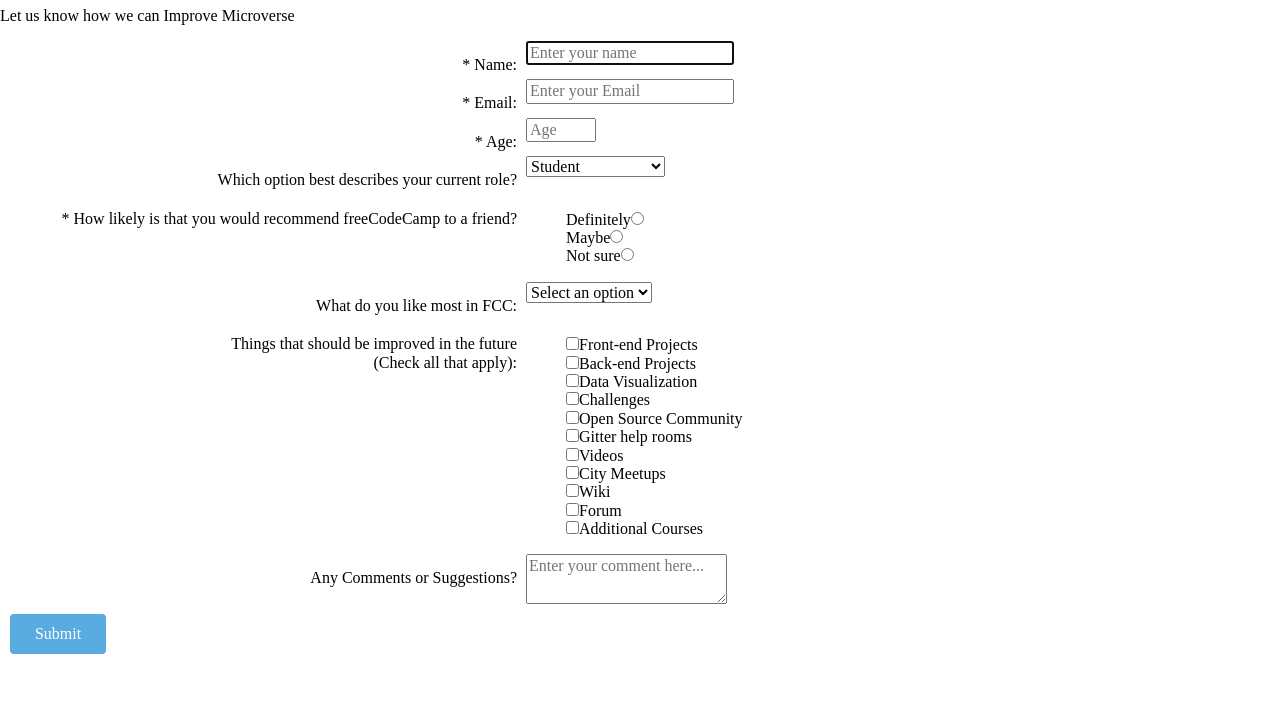
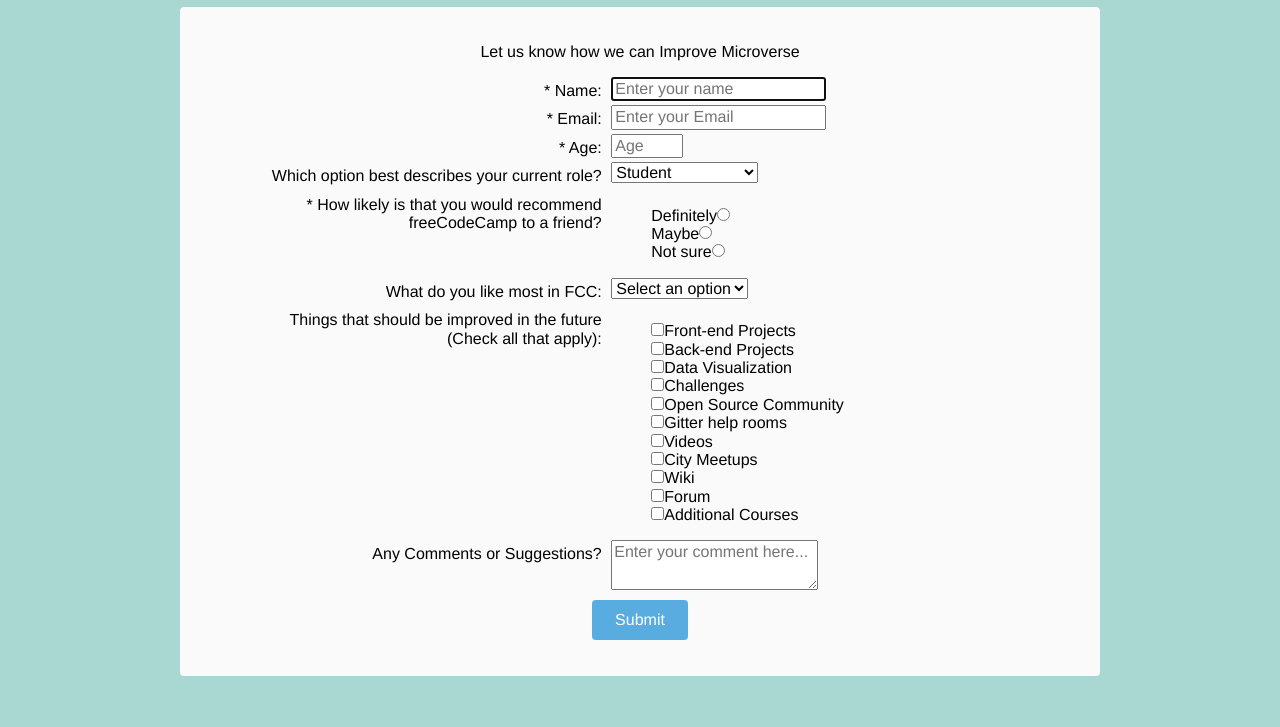
Before and after one commit to AgnesNM/survey-form, a plain HTML site: page index.html in a window 1280 px wide. Shown: the part 73-800 px from the top of the page. Drawn offline with Linux system fonts and the light colour scheme.

Commit message:
finished CSS w Agnes

```diff
--- a/css/styles.css
+++ b/css/styles.css
@@ -1,10 +1,38 @@
+html, body {
+    background-color: #a9d7d1;
+    text-align: center;
+    font-family: 'Raleway', Helvetica, sans-serif;
+    min-width: 320px;
+}
+
 .labels {
     display: inline-block;
     text-align: right;
     width: 40%;
     padding: 5px;
     vertical-align: top;
-    margin-top: 10px;
+    /* margin-top: 10px; */
+}
+
+#form-outer {
+    background-color: rgb(250, 250, 250);
+    margin: 0 auto;
+    border-radius: 4px;
+    width: 75%;
+    max-width: 900px;
+    padding: 10px;
+    padding-top: 20px;
+}
+
+
+#form-outer {
+    background-color: rgb(250, 250, 250);
+    margin: 0 auto;
+    border-radius: 4px;
+    width: 75%;
+    max-width: 900px;
+    padding: 10px;
+    padding-top: 20px;
 }
 
 .rightTab {
```
